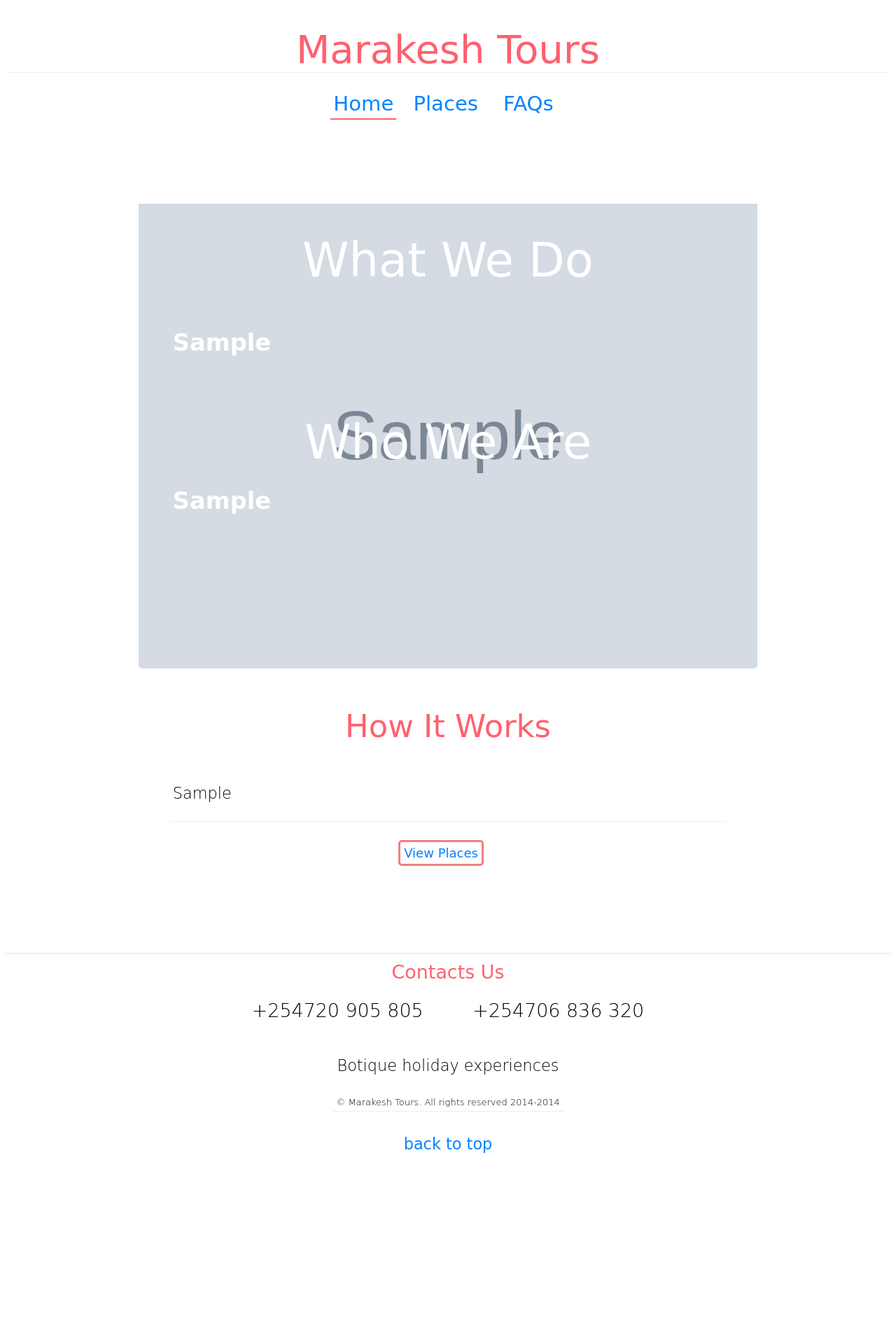
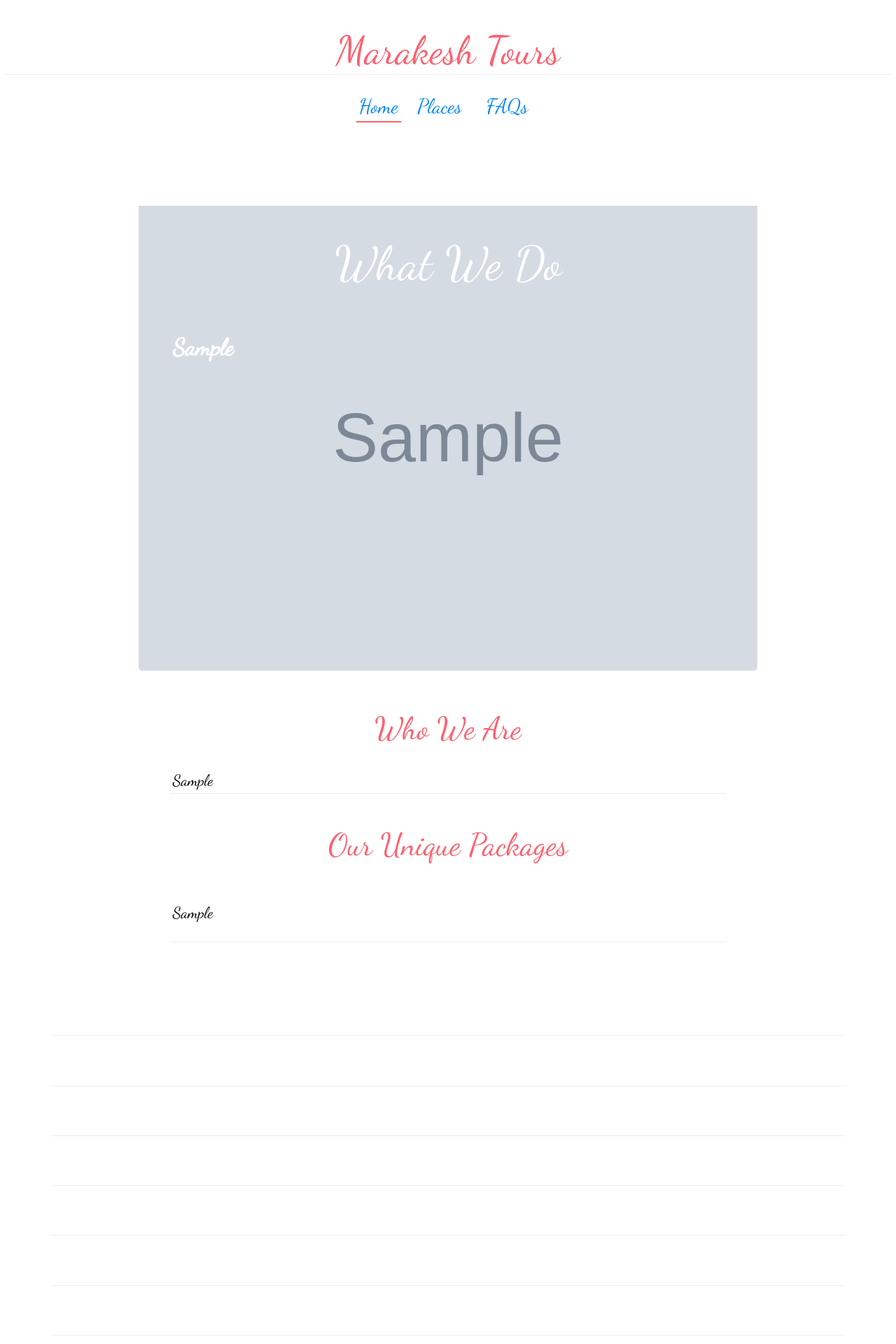
Before and after one commit to bolshoibooze/marakesh, a Django app: template accounts/templates/alt_index_list.html in a window 1280 px wide. Shown: the top 1920 px of the page at 70% size. Before the commit the page ends 1647 px from the top, so only its background shows below. Run offline with Django 3.2, Linux system fonts and the light colour scheme; the template is opened without the code that fills it: most values are stand-ins (such as "Sample title", 1, 10 or a date in 2020); grey boxes marked "Sample" are stand-in pictures; parts of the project's set-up code (start-up, migrations or seed data) failed here and were passed over.

Commit message:
minor tweaks

```diff
--- a/accounts/admin.py
+++ b/accounts/admin.py
@@ -51,7 +51,7 @@
        }),
 
     )
-    list_display = ('is_public','date')
+    list_display = ('qstn','is_public','date')
     list_filter = ('is_public',)
     exclude = ('user',)
 
--- a/accounts/templates/alt_index_list.html
+++ b/accounts/templates/alt_index_list.html
@@ -1,5 +1,5 @@
-
-				                          {% extends 'desktop_core.html' %}
+                        {% extends 'desktop_core.html' %}
+                              {% load core_tags %}
 
                           	{% block nav %}
                		   <div class="nav center">
@@ -35,21 +35,38 @@
                         <div class="overlay-paragraph">
                        {{about.what_we_do|safe|linebreaks}}
                            </div>
+                            </h2>
+                                 </div>
 
 
-                  <div class="overlay-title">Who We Are </div>
+                  <div class="simple-title">Who We Are </div>
 
-                         <div class="overlay-paragraph">
+                         <div class="paragraph">
                          {{about.who_we_are|safe}}
                            </div>
-                           </h2>
-                                 </div>
 
-                 <div class="simple-title">How It Works </div>
 
-                         <div class="paragraph">
-                         {{about.how_it_works|safe|linebreaks}}
-                           </div>
+
+
+                 <div class="simple-title">Our Unique Packages </div>
+
+
+              <div class="paragraph">{{about.how_it_works|safe|linebreaks}}</div
+
+
+                        {% for otherpackage in "packages.otherpackage"|latest:15 %}
+                        <div class="paragraph">
+                      <p>
+  <a class="package-title" href="{% url 'package_details' otherpackage.pk %}">{{ otherpackage.name|safe|title }}</a>
+                      </p>
+
+                    <p>{{ otherpackage.overview|safe|linebreaks }}<p>
+
+
+                         </div>
+
+                       {% endfor %}
+
 
 
                           {% endfor %}
@@ -60,5 +77,6 @@
 
  <a class="subscribe-btn" href="/places/destination/">View Places </a>
 
+
                               </div>
                    		  {% endblock %}
--- a/accounts/templates/desktop_core.html
+++ b/accounts/templates/desktop_core.html
@@ -10,6 +10,7 @@
 
 <meta http-equiv="X-UA-Compatible" content="IE=edge">
 <meta http-equiv="Content-Type" content="text/html; charset=utf-8" />
+<link rel="shortcut icon" href="{{MEDIA_URL}}site_media/favicon.ico">
 
 
                          <title>Marakesh Tours</title>
@@ -19,8 +20,13 @@
     <meta name="viewport" content="width=device-width, initial-scale=1">
     <meta name="keywords" content="Kenyan,Kenya,Honey Moon,Villas,Family Holidays,Group Holidays">
 
+
+
+
+
      <!-- google settings -->
  <meta name="google-site-verification" content="MjTixei5eaKtdStp1gMzLsD8buCE-ywDgAibEfNITgw" />
+
 
      <!-- bing settings --->
 
@@ -29,7 +35,11 @@
 
 
 <!---styles --->
+<!--
 <link href='http://fonts.googleapis.com/css?family=EB+Garamond' rel='stylesheet' type='text/css'>
+-->
+
+<link href='http://fonts.googleapis.com/css?family=Dancing+Script' rel='stylesheet' type='text/css'>
 
 <link rel="stylesheet" href="{{MEDIA_URL}}site_media/css/desktop-styles.css">
 
@@ -45,6 +55,8 @@
 </head>
 
 <body>
+
+
 
                   {% block header %}
 
--- a/accounts/templates/faq_list.html
+++ b/accounts/templates/faq_list.html
@@ -16,7 +16,7 @@
 
                    	      {% block content %}
                    	    <div class="wide-section spaced">
-                 <div class="title"> Frequently Asked Questions </div>
+                 <div class="simple-title"> Frequently Asked Questions </div>
 
                             {% if faq_list %}
 
--- a/accounts/templates/m_faq_list.html
+++ b/accounts/templates/m_faq_list.html
@@ -12,7 +12,7 @@
 
 
                         {% block content %}
-               <div class="title"> Frequently Asked Questions </div>
+               <div class="simple-title"> Frequently Asked Questions </div>
 
                         {% if faq_list %}
 
--- a/accounts/urls.py
+++ b/accounts/urls.py
@@ -12,9 +12,6 @@
     url(r'^index/$', IndexListView.as_view(),
         name='site_index'),
 
-    url(r'^faqs/$', FaqListView.as_view(),
-        name='create_sub'),
-
     url(r'^contacts/$',ContactView.as_view(),
         name='contact_us'),
 
--- a/accounts/views.py
+++ b/accounts/views.py
@@ -12,6 +12,7 @@
 from ua_detector.generic_views import *
 from ua_detector.model_views import *
 from .models import *
+
 
 
 class IndexListView(ModelListView):
```
Also changed, not shown: accounts/templates/m_index_list.html (+30 -8 lines), accounts/templates/mobile_core.html (+11 -3 lines), 6 other files.
